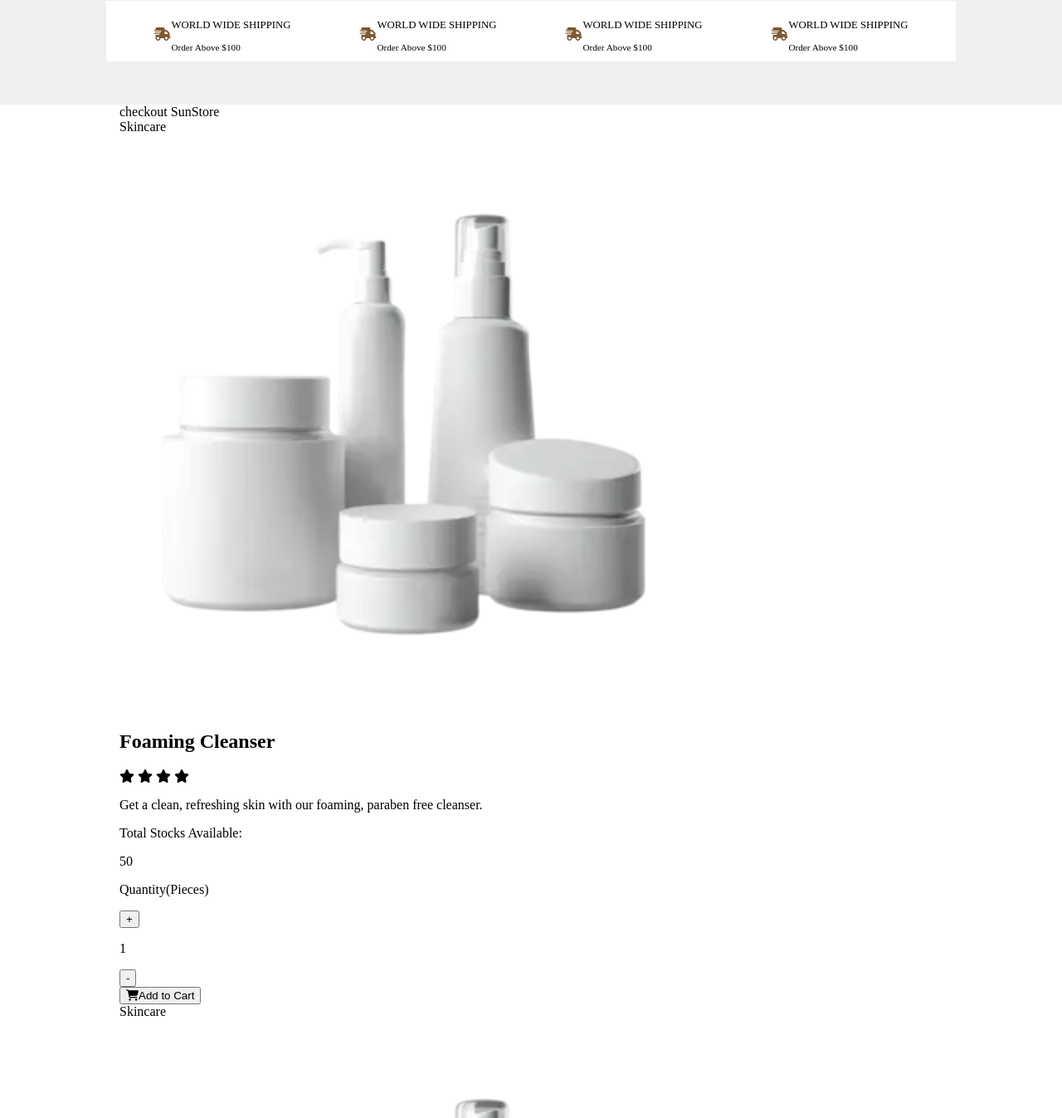
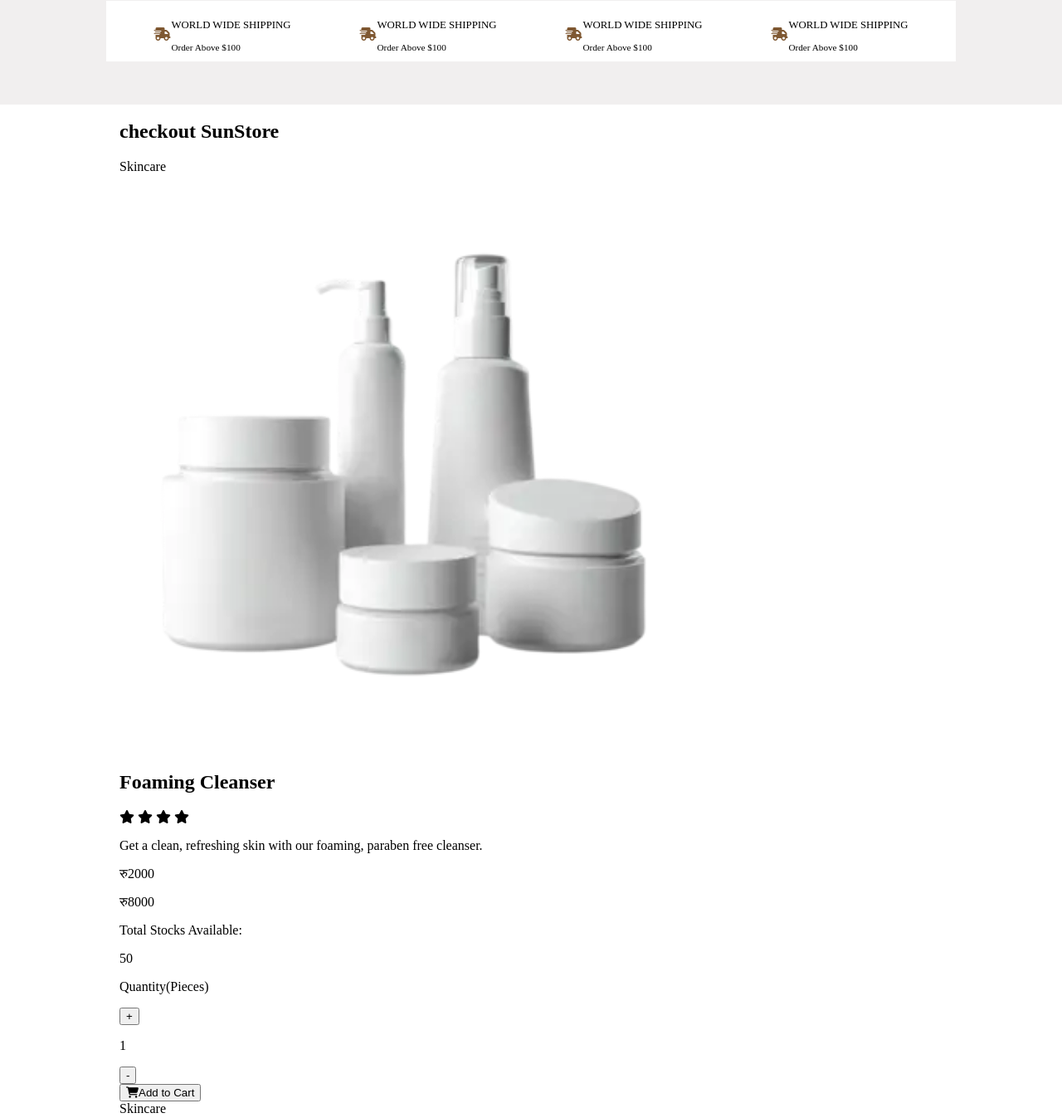
Before and after one commit to SanjilaGangaju/Oshune, a website built with Vite: page index.html in a window 1280 px wide. Shown: the part 1180-2527 px from the top of the page at 83% size. Built offline with nearby package versions, Linux system fonts and the light colour scheme; files whose address does not match are found by name.

Commit message:
add homeQuanityToggle file

```diff
--- a/index.html
+++ b/index.html
@@ -129,7 +129,7 @@
     </section>
     <section class="section-products">
       <div class="container">
-        <div class="section-common-heading">checkout SunStore</div>
+        <h2 class="section-common-heading">checkout SunStore</h2>
 
       </div>
       <section class="container">
--- a/src/homeProductCards.js
+++ b/src/homeProductCards.js
@@ -1,3 +1,5 @@
+import { homequantityToggle } from "./homeQuantityToggle";
+
 const productContainer = document.querySelector('#productContainer');
 const productTemplate = document.querySelector('\#productTemplate');
 export const showProductContainer=(products)=>{
@@ -13,6 +15,12 @@ export const showProductContainer=(products)=>{
         productClone.querySelector('.productImage').alt=name;
         productClone.querySelector('.productStock').textContent= stock;
         productClone.querySelector('.productDescription').textContent=description;
+        productClone.querySelector('.productPrice').textContent=`रु${price}`;
+        productClone.querySelector('.productActualPrice').textContent=`रु${price * 4}`;
+        productClone.querySelector('.stockElement').addEventListener('click',(event)=>{
+            homequantityToggle(event, id, stock);
+
+        });
 
         productContainer.append(productClone);
     })
--- /dev/null
+++ b/src/homeQuantityToggle.js
@@ -0,0 +1,3 @@
+export const homequantityToggle= (event, id, stock)=>{
+
+}
```
